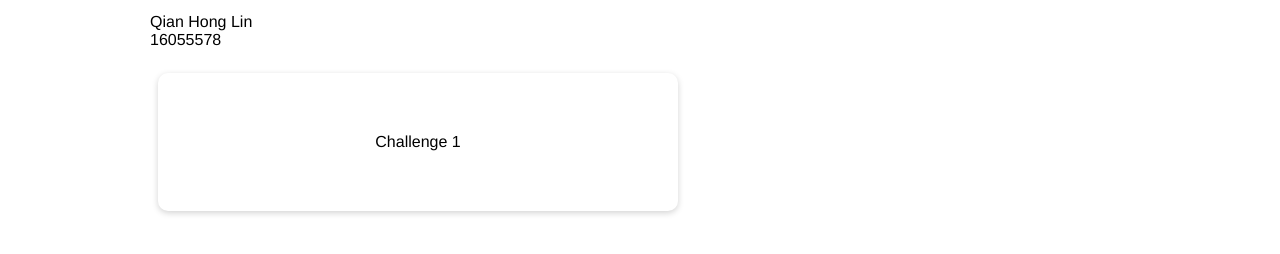
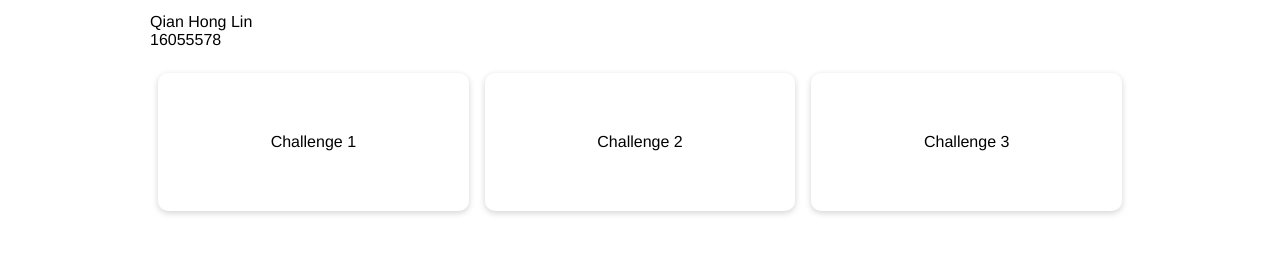
Before and after one commit to iliyaquartz/IxD2, a plain HTML site: page index.html in a window 1280 px wide. Shown: the part 182-436 px from the top of the page. Drawn offline with Linux system fonts and the light colour scheme.

Commit message:
Added missing logo and updated index page

```diff
--- a/index.html
+++ b/index.html
@@ -20,6 +20,8 @@
 			</p>
 			<div id="pages">
 				<div class="page-flex"><a href="challenge1.html"><div class="page">Challenge 1</div></a></div>
+				<div class="page-flex"><a href="challenge2.html"><div class="page">Challenge 2</div></a></div>
+				<div class="page-flex"><a href="challenge3.html"><div class="page">Challenge 3</div></a></div>
 			</div>
 		</main>
 		<footer>
```
Also changed, not shown: img/logo.png (added).
